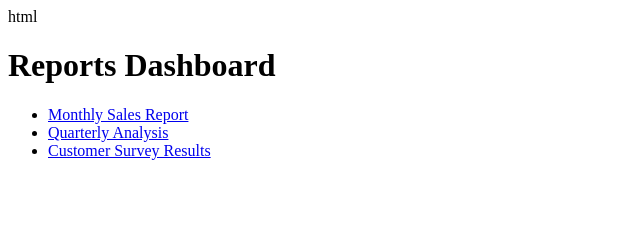
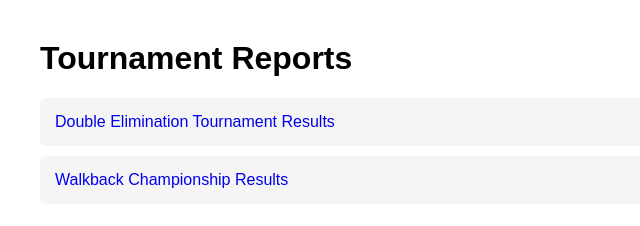
Before and after one commit to ashour84/Dangerfest25, a plain HTML site: page index.html in a window 1280 px wide. Shown: the whole page, without its empty margins (0-640 px from the left). Drawn offline with Linux system fonts and the light colour scheme.

Commit message:
Update index.html

```diff
--- a/index.html
+++ b/index.html
@@ -1,14 +1,20 @@
-html<!DOCTYPE html>
+<!DOCTYPE html>
 <html>
 <head>
-    <title>My Reports</title>
+    <title>Tournament Reports</title>
+    <style>
+        body { font-family: Arial, sans-serif; margin: 40px; }
+        .report-link { display: block; margin: 10px 0; padding: 15px;
+                      background: #f5f5f5; border-radius: 5px; text-decoration: none; }
+    </style>
 </head>
 <body>
-    <h1>Reports Dashboard</h1>
-    <ul>
-        <li><a href="monthly-sales.html">Monthly Sales Report</a></li>
-        <li><a href="quarterly-analysis.html">Quarterly Analysis</a></li>
-        <li><a href="survey-results.html">Customer Survey Results</a></li>
-    </ul>
+    <h1>Tournament Reports</h1>
+    <a href="quickdraw-double-elimination-results - EXAMPLE.html" class="report-link">
+        Double Elimination Tournament Results
+    </a>
+    <a href="walkback-game-EXAMPLE.html" class="report-link">
+        Walkback Championship Results
+    </a>
 </body>
 </html>
```
